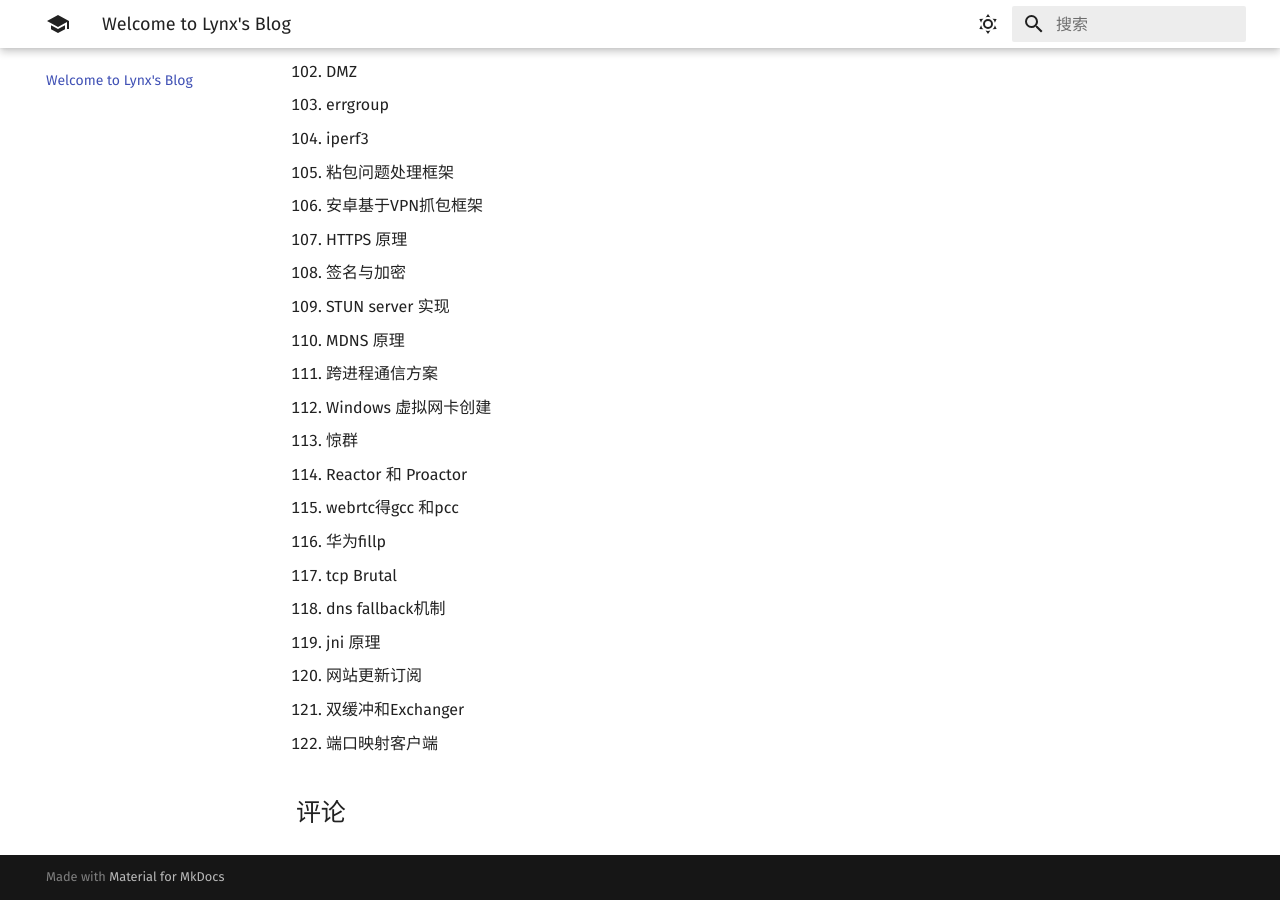
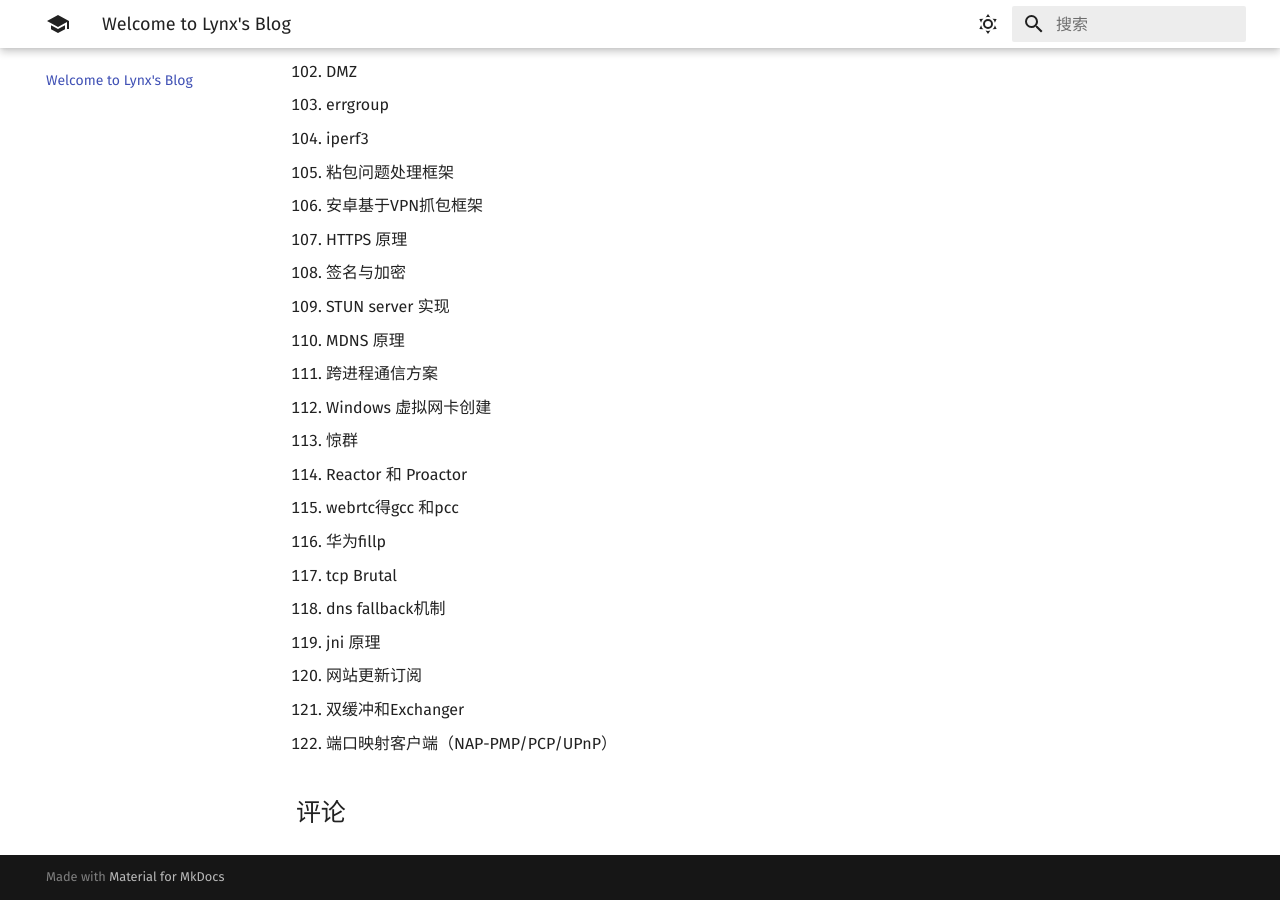
Before and after one commit to 1314liuwei/blog, an MkDocs documentation site: the page built from docs/index.md, in a window 1280 px wide and 900 px high, scrolled down 3630 px. Built offline with MkDocs 1.6.1 and Material for MkDocs 9.7.7, drawn with Linux system fonts in a browser that asks for light colours; comment, search, counter and statistics services are not loaded.

Commit message:
2024/01/24 周三

```diff
--- a/docs/index.md
+++ b/docs/index.md
@@ -123,4 +123,4 @@
 119. jni 原理
 120. 网站更新订阅
 121. 双缓冲和Exchanger
-121. 端口映射客户端
+121. 端口映射客户端（NAP-PMP/PCP/UPnP）
```
